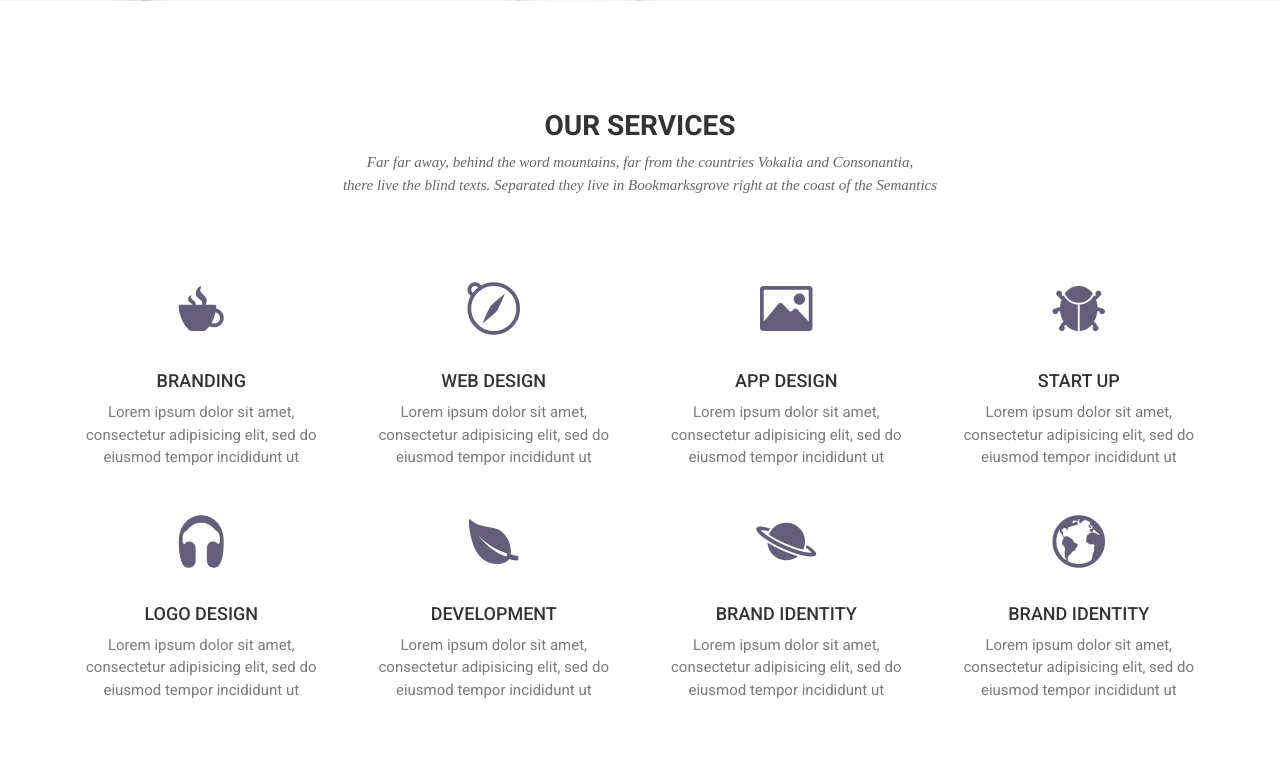
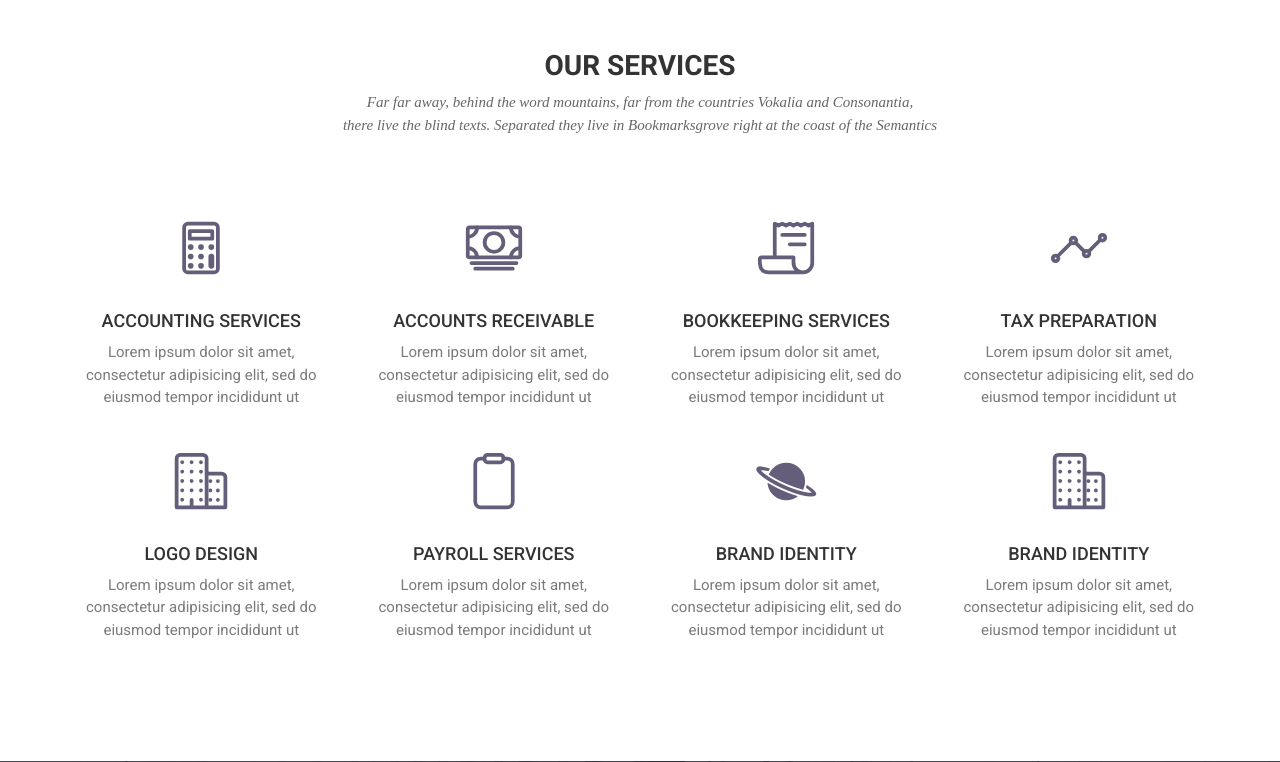
Before and after one commit to crimsoftit/melagolden, a Flask app: page / in a window 1280 px wide. Shown: the part 2033-2795 px from the top of the page. Run offline with Flask 2, Linux system fonts and the light colour scheme; some libraries are stand-ins or nearby versions; some web fonts are replaced.

Commit message:
9. landing page maze

```diff
--- a/static/css/style.css
+++ b/static/css/style.css
@@ -696,7 +696,7 @@ header .navbar {
 }
 
 header .navbar-brand {
-    padding-top: 5px;
+    padding-top: -10px !important;
 }
 
 header .navbar-default {
@@ -742,7 +742,7 @@ font header .navbar-default .navbar-nav li a:hover {
 }
 
 .navigation .navbar .navbar-nav>li>a {
-    color: #5C5C5C;
+    color: #D19705;
     padding: 10px 15px;
     font-weight: 500;
     font-size: 14px;
@@ -751,7 +751,7 @@ font header .navbar-default .navbar-nav li a:hover {
 
 .navigation .navbar .navbar-nav>li>a:hover,
 .navigation .navbar .navbar-nav>li>a:focus {
-    color: #000;
+    color: #5C5C5C !important;
     background: transparent;
 }
 
@@ -769,7 +769,7 @@ font header .navbar-default .navbar-nav li a:hover {
 }
 
 .navigation .navbar .dropdown-menu a:hover {
-    background: #655E7A;
+    background: #D19705;
     color: #fff;
     padding-left: 25px;
 }
@@ -778,18 +778,19 @@ font header .navbar-default .navbar-nav li a:hover {
     background: transparent;
 }
 
+ion-icon {
+    font-size: 60px !important;
+    color: #655E7A !important;
+    padding: 12px !important;
+}
+
 .slider {
-    background: url("../images/slider-bg3.jpg") no-repeat;
+    background: url("../images/slider-bg.png") no-repeat;
     background-size: cover;
     background-attachment: fixed;
     background-position: 10% 0%;
     padding: 200px 0 280px 0;
     position: relative;
-}
-
-.slider img {
-    width: 20%;
-    border-radius: 8px;
 }
 
 .slider .block {
--- a/templates/index.html
+++ b/templates/index.html
@@ -53,7 +53,7 @@
 							<span class="icon-bar"></span>
 							</button>
 							<a class="navbar-brand" href="index.html">
-								<img src="{{ url_for('static', filename='images/logo.png') }}" alt="Logo">
+								<img src="{{ url_for('static', filename='images/logo2.png') }}" alt="Logo">
 							</a>
 						</div>
 						<!-- Collect the nav links, forms, and other content for toggling -->
@@ -61,9 +61,10 @@
 							<ul class="nav navbar-nav navbar-right">
 								<li><a href="index.html">Home</a></li>
 								<li class="dropdown">
-									<a href="#" class="dropdown-toggle" data-toggle="dropdown" role="button" aria-haspopup="true" aria-expanded="false">Portfolio <span class="ion-ios-arrow-down"></span></a>
+									<a href="#" class="dropdown-toggle" data-toggle="dropdown" role="button" aria-haspopup="true" aria-expanded="false">About <span class="ion-ios-arrow-down"></span></a>
 									<ul class="dropdown-menu">
-										<li><a href="portfolio.html">Portfolio Filter</a></li>
+										<li><a href="portfolio.html">Company Profile</a></li>
+                    <li><a href="portfolio.html">How it works</a></li>
 										<li><a href="portfolio-single.html">Portfolio Single</a></li>
 									</ul>
 								</li>
@@ -71,7 +72,7 @@
 								<li class="dropdown">
 									<a href="#" class="dropdown-toggle" data-toggle="dropdown" role="button" aria-haspopup="true" aria-expanded="false">Blog <span class="ion-ios-arrow-down"></span></a>
 									<ul class="dropdown-menu">
-										<li><a href="blog-grid.html">Blog Grid</a></li>
+										<li><a href="blog-grid.html">Company Profile</a></li>
 										<li><a href="blog-single.html">Blog Single</a></li>
 										<li><a href="blog-right-sidebar.html">Blog Right Sidebar</a></li>
 										<li><a href="blog-left-sidebar.html">Blog Left Sidebar</a></li>
@@ -104,9 +105,9 @@
 		<div class="row">
 			<div class="col-md-12">
 				<div class="block">
-					<h1 class="animated fadeInUp">Online Accounting <br>  &#38; Financial Consultancy</h1>
+					<h1 class="animated fadeInUp">Online Accounting Services</h1>
 					<p class="animated fadeInUp">Fast, reliable and accurate online accounting service helps to make better financial decisions.</p>
-					<a href="https://themefisher.com/free-bootstrap-templates/" target="_blank" class="btn btn-main animated fadeInUp" >Free Bootstrap Templates</a>
+					<a href="https://themefisher.com/free-bootstrap-templates/" target="_blank" class="btn btn-main animated fadeInUp" >Get a free Quote</a>
 				</div>
 			</div>
 		</div>
@@ -159,45 +160,47 @@
       </div>
     </div>
     <div class="row ">
+        <div class="col-sm-6 col-md-3">
+
+            <div class="service-item">
+                <ion-icon name="calculator-outline"></ion-icon>
+                <h4>Accounting Services</h4>
+                <p>Lorem ipsum dolor sit amet, consectetur adipisicing elit, sed do eiusmod tempor incididunt ut </p>
+            </div>
+        </div>
       <div class="col-sm-6 col-md-3">
         <div class="service-item">
-          <i class="icon ion-coffee"></i>
-          <h4>Branding</h4>
+          <ion-icon name="cash-outline"></ion-icon>
+          <h4>Accounts Receivable</h4>
           <p>Lorem ipsum dolor sit amet, consectetur adipisicing elit, sed do eiusmod tempor incididunt ut </p>
         </div>
       </div>
       <div class="col-sm-6 col-md-3">
         <div class="service-item">
-          <i class="ion-compass"></i>
-          <h4>Web Design</h4>
+            <ion-icon name="receipt-outline"></ion-icon>
+
+          <h4>Bookkeeping Services</h4>
           <p>Lorem ipsum dolor sit amet, consectetur adipisicing elit, sed do eiusmod tempor incididunt ut </p>
         </div>
       </div>
       <div class="col-sm-6 col-md-3">
         <div class="service-item">
-          <i class="ion-image"></i>
-          <h4>App Design</h4>
+          <ion-icon name="analytics-outline"></ion-icon>
+          <h4>Tax Preparation</h4>
           <p>Lorem ipsum dolor sit amet, consectetur adipisicing elit, sed do eiusmod tempor incididunt ut </p>
         </div>
       </div>
       <div class="col-sm-6 col-md-3">
         <div class="service-item">
-          <i class="ion-bug"></i>
-          <h4>Start Up</h4>
-          <p>Lorem ipsum dolor sit amet, consectetur adipisicing elit, sed do eiusmod tempor incididunt ut </p>
-        </div>
-      </div>
-      <div class="col-sm-6 col-md-3">
-        <div class="service-item">
-          <i class="ion-headphone"></i>
+          <ion-icon name="business-outline"></ion-icon>
           <h4>Logo Design</h4>
           <p>Lorem ipsum dolor sit amet, consectetur adipisicing elit, sed do eiusmod tempor incididunt ut </p>
         </div>
       </div>
       <div class="col-sm-6 col-md-3">
         <div class="service-item">
-          <i class="ion-leaf"></i>
-          <h4>Development</h4>
+          <ion-icon name="clipboard-outline"></ion-icon>
+          <h4>Payroll services</h4>
           <p>Lorem ipsum dolor sit amet, consectetur adipisicing elit, sed do eiusmod tempor incididunt ut </p>
         </div>
       </div>
@@ -210,7 +213,7 @@
       </div>
       <div class="col-sm-6 col-md-3">
         <div class="service-item">
-          <i class="ion-earth"></i>
+          <ion-icon name="business-outline"></ion-icon>
           <h4>Brand Identity</h4>
           <p>Lorem ipsum dolor sit amet, consectetur adipisicing elit, sed do eiusmod tempor incididunt ut </p>
         </div>
@@ -301,7 +304,7 @@
               <i class="ion-quote"></i>
               <p>"This Company created an e-commerce site with the tools to make our business a success, with innovative ideas we feel that our site has unique elements that make us stand out from the crowd."</p>
               <div class="user">
-                <img src="images/item-img1.jpg" alt="Pepole">
+                <img src="{{ url_for('static', filename='images/item-img1.jpg') }}" alt="Pepole">
                 <p><span>Rose Ray</span> CEO-Themefisher</p>
               </div>
             </div>
@@ -309,7 +312,7 @@
               <i class="ion-quote"></i>
               <p>"This Company created an e-commerce site with the tools to make our business a success, with innovative ideas we feel that our site has unique elements that make us stand out from the crowd."</p>
               <div class="user">
-                <img src="images/item-img1.jpg" alt="Pepole">
+                <img src="{{ url_for('static', filename='images/item-img1.jpg') }}" alt="Pepole">
                 <p><span>Rose Ray</span> CEO-Themefisher</p>
               </div>
             </div>
@@ -350,8 +353,8 @@
     <!-- <script src="js/jquery.counterup.js"></script> -->
 
     <!-- Main jQuery -->
-
     <script src="https://ajax.googleapis.com/ajax/libs/jquery/3.5.1/jquery.min.js"></script>
+    <!-- Bootstrap -->
     <script src="https://maxcdn.bootstrapcdn.com/bootstrap/3.4.1/js/bootstrap.min.js"></script>
     <!-- Owl Carousel -->
     <script src="{{ url_for('static', filename='plugins/slick-carousel/slick/slick.min.js') }}"></script>
@@ -361,6 +364,8 @@
     <script src="{{ url_for('static', filename='plugins/mixitup/dist/mixitup.min.js') }}"></script>
     <!-- <script src="plugins/count-down/jquery.lwtCountdown-1.0.js"></script> -->
     <script src="{{ url_for('static', filename='plugins/SyoTimer/build/jquery.syotimer.min.js') }}"></script>
+
+    <script src="https://unpkg.com/ionicons@5.4.0/dist/ionicons.js"></script>
 
 
     <!-- Form Validator -->
```
Also changed, not shown: static/images/logo1.PNG (added), static/images/logo2.PNG (added), static/images/slider-bg.png (added), static/images/slider-bg4.jpg (added).
